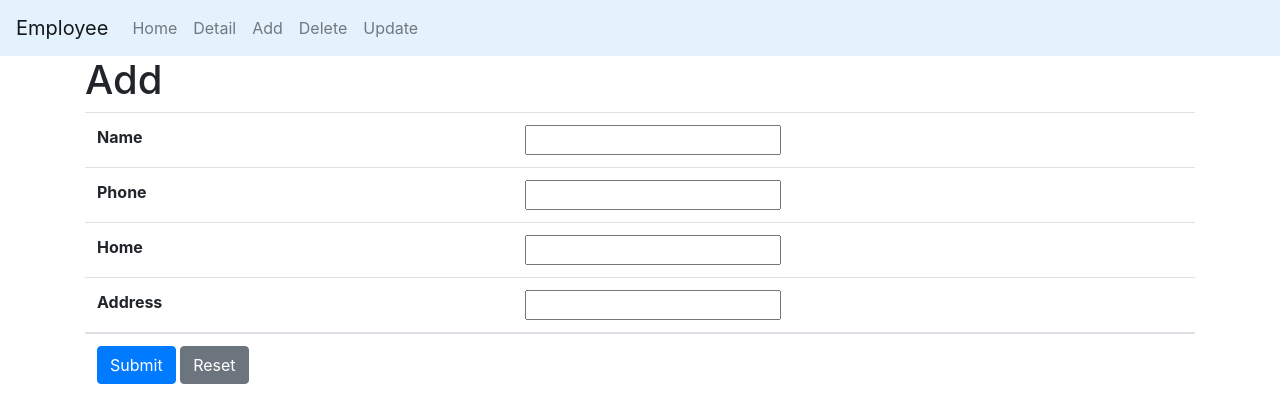
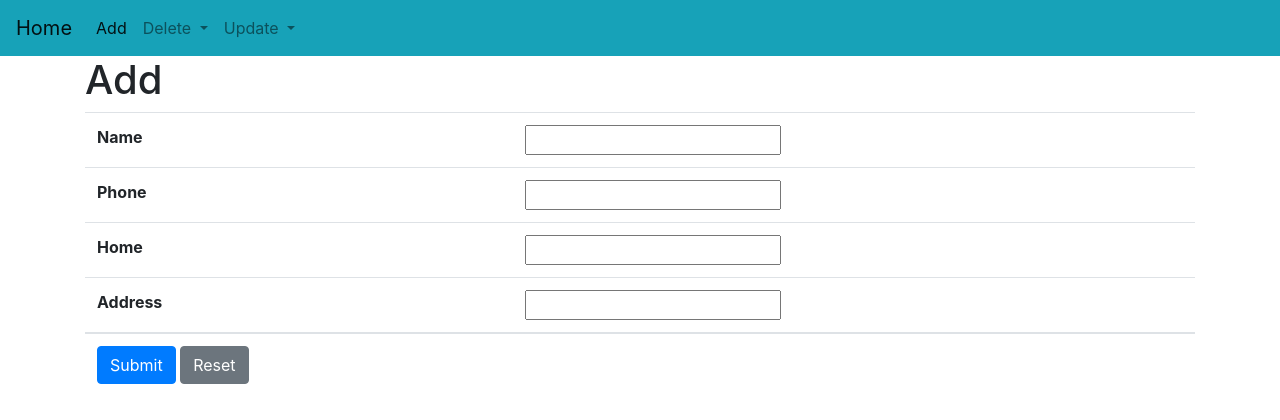
Before and after one commit to shoishizaki/employee_manage_web_app, a Django app: page /add/ in a window 1280 px wide. Shown: the top 420 px of the page. Run offline with Django 3.2, Linux system fonts and the light colour scheme; some libraries are stand-ins or nearby versions.

Commit message:
Create delete_system

```diff
--- a/employee_management/urls.py
+++ b/employee_management/urls.py
@@ -6,4 +6,5 @@ urlpatterns = [
     path('', views.first_page, name='first_page'),
     path('detail/', views.detail_page, name='detail_page'),
     path('add/', views.add_page, name='add_page'),
+    path('delete/<int:pk>/', views.delete_page, name='delete_page'),
 ]
--- a/employee_management/views.py
+++ b/employee_management/views.py
@@ -34,3 +34,9 @@ def add_page(request):
         )
         return redirect('first_page')
     return render(request, 'employee_management/add_function.html', {'form':form})
+
+
+def delete_page(request, pk):
+    date = Employee.objects.get(pk=pk)
+    date.delete()
+    return redirect('first_page')
--- a/templates/base.html
+++ b/templates/base.html
@@ -10,22 +10,39 @@
 
     <title>FirstPage</title>
 
-      <nav class="navbar navbar-expand-lg navbar-light" style="background-color: #e3f2fd;">
-        <a class="navbar-brand" href="#">Employee</a>
-          <button class="navbar-toggler" type="button" data-toggle="collapse" data-target="#navbarNavAltMarkup" aria-controls="navbarNavAltMarkup" aria-expanded="false" aria-label="Toggle navigation">
+      <nav class="navbar navbar-expand-lg navbar-light bg-info">
+        <a class="navbar-brand" href="#">Home</a>
+        <button class="navbar-toggler" type="button" data-toggle="collapse" data-target="#navbarNavDropdown" aria-controls="navbarNavDropdown" aria-expanded="false" aria-label="Toggle navigation">
           <span class="navbar-toggler-icon"></span>
-          </button>
-        <div class="collapse navbar-collapse" id="navbarNavAltMarkup">
-          <div class="navbar-nav">
-            <a class="nav-item nav-link" href="#">Home <span class="sr-only">(current)</span></a>
-            <a class="nav-item nav-link" href="#">Detail</a>
-            <a class="nav-item nav-link" href="#">Add</a>
-            <a class="nav-item nav-link" href="#">Delete</a>
-            <a class="nav-item nav-link" href="#">Update</a>
-          </div>
+        </button>
+        <div class="collapse navbar-collapse" id="navbarNavDropdown">
+          <ul class="navbar-nav">
+            <li class="nav-item active">
+              <a class="nav-link" href="#">Add<span class="sr-only">(current)</span></a>
+            </li>
+            <li class="nav-item dropdown">
+              <a class="nav-link dropdown-toggle" href="#" id="navbarDropdownMenuLink" role="button" data-toggle="dropdown" aria-haspopup="true" aria-expanded="false">
+                Delete
+              </a>
+              <div class="dropdown-menu" aria-labelledby="navbarDropdownMenuLink">
+                {% for employee in employee_list %}
+                <a class="dropdown-item" href="/delete/{{ employee.id }}/">{{ employee.name }}</a>
+                {% endfor %}
+              </div>
+            </li>
+            <li class="nav-item dropdown">
+              <a class="nav-link dropdown-toggle" href="#" id="navbarDropdownMenuLink" role="button" data-toggle="dropdown" aria-haspopup="true" aria-expanded="false">
+                Update
+              </a>
+              <div class="dropdown-menu" aria-labelledby="navbarDropdownMenuLink">
+                <a class="dropdown-item" href="#">Action</a>
+                <a class="dropdown-item" href="#">Another action</a>
+                <a class="dropdown-item" href="#">Something else here</a>
+              </div>
+            </li>
+          </ul>
         </div>
       </nav>
-  </head>
   <body>
     {% block content %}{% endblock %}
     <!-- Optional JavaScript -->
```
Also changed, not shown: db.sqlite3.
